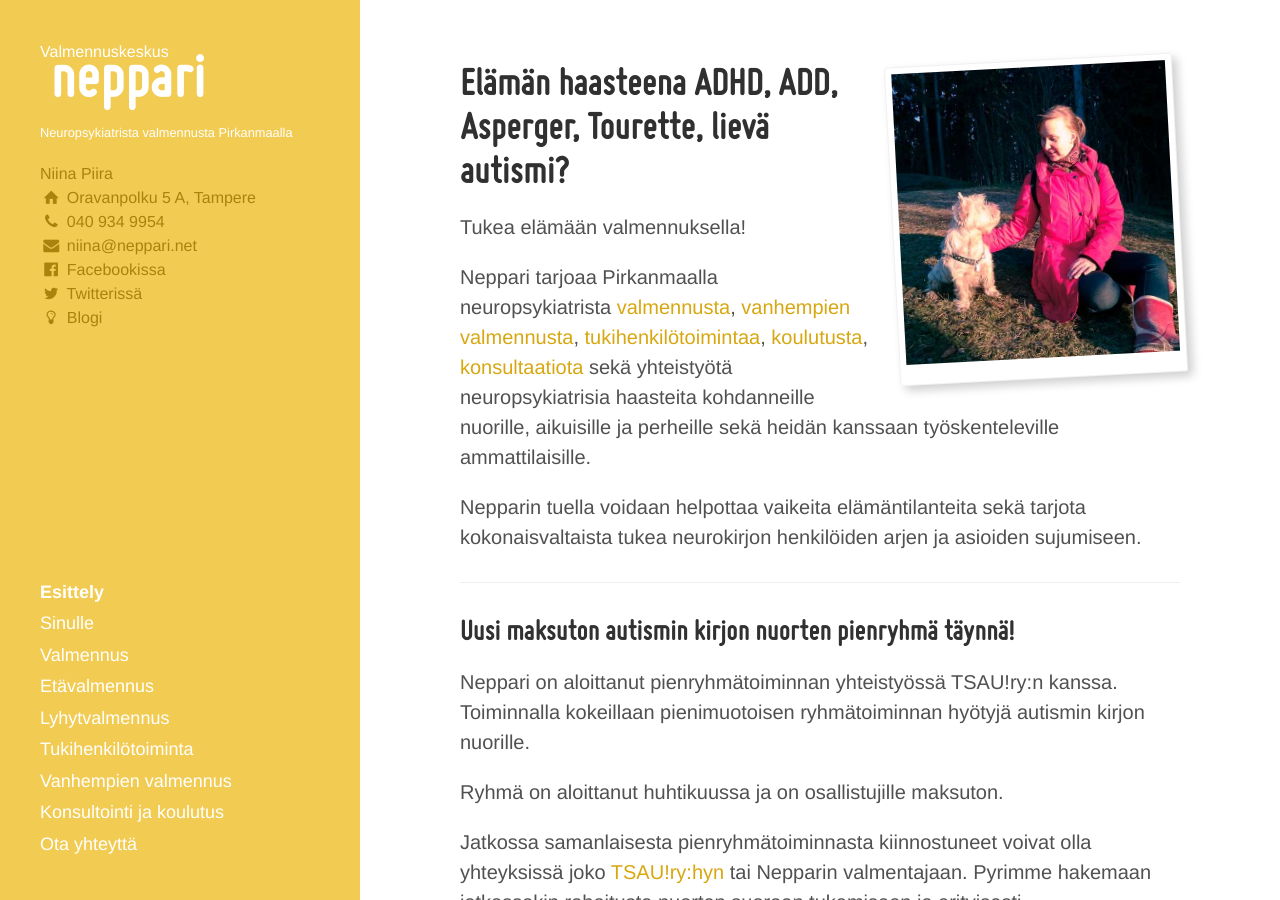
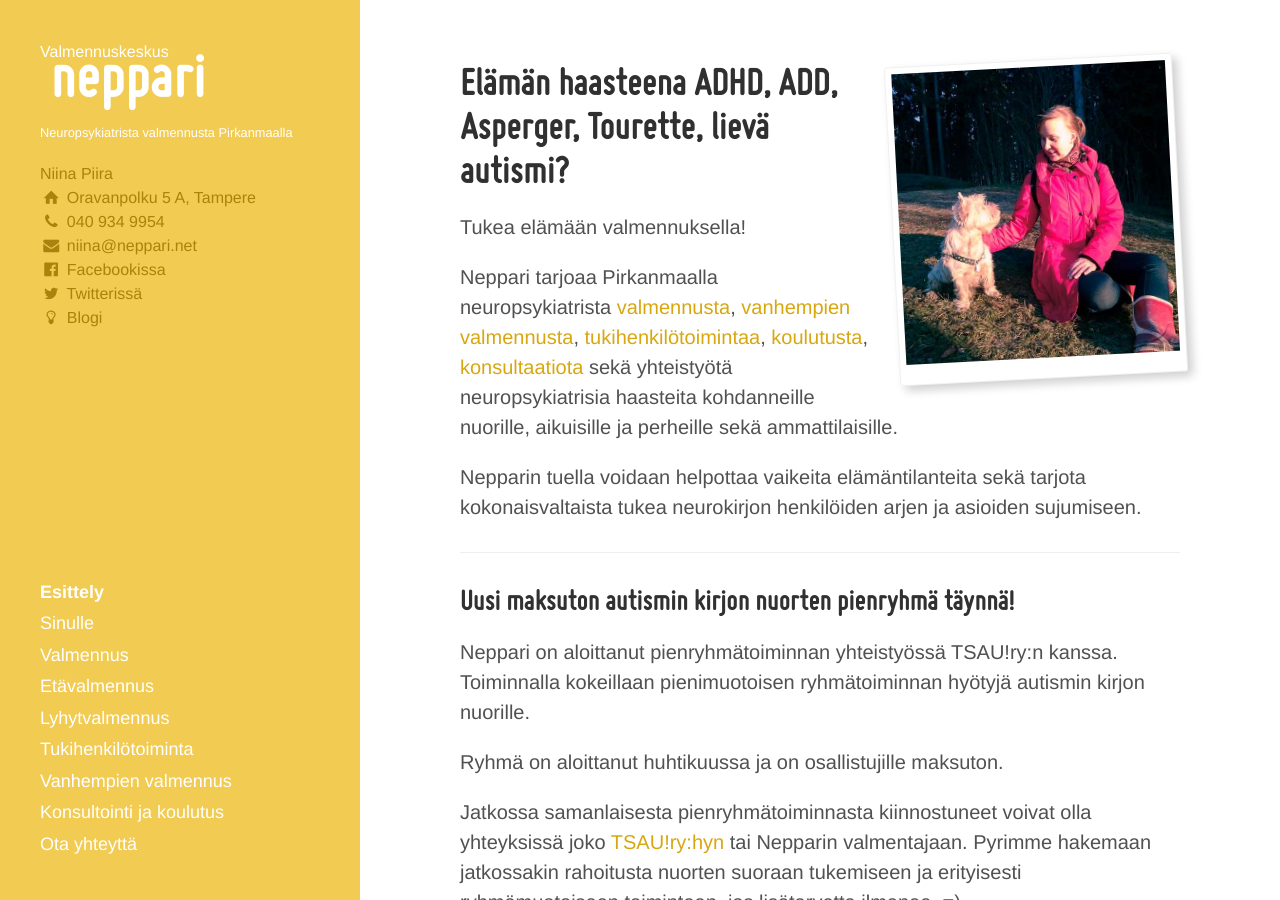
Before and after one commit to niinapiira/neppari.net, a Jekyll site: the page built from index.md, in a window 1280 px wide and 900 px high. Built offline with Jekyll 4.4.1, drawn with Linux system fonts in a browser that asks for light colours.

Commit message:
Updated index.md

```diff
--- a/index.md
+++ b/index.md
@@ -21,7 +21,7 @@ polaroid: ""
 
 Tukea elämään valmennuksella!
 
-Neppari tarjoaa Pirkanmaalla neuropsykiatrista [valmennusta](/valmennus), [vanhempien valmennusta](/vanhempien-valmennus), [tukihenkilötoimintaa](/ammatillinen-tukihenkilotoiminta), [koulutusta](/konsultointi-ja-koulutus), [konsultaatiota](/konsultointi-ja-koulutus) sekä yhteistyötä neuropsykiatrisia haasteita kohdanneille nuorille, aikuisille ja perheille sekä heidän kanssaan työskenteleville ammattilaisille.
+Neppari tarjoaa Pirkanmaalla neuropsykiatrista [valmennusta](/valmennus), [vanhempien valmennusta](/vanhempien-valmennus), [tukihenkilötoimintaa](/ammatillinen-tukihenkilotoiminta), [koulutusta](/konsultointi-ja-koulutus), [konsultaatiota](/konsultointi-ja-koulutus) sekä yhteistyötä neuropsykiatrisia haasteita kohdanneille nuorille, aikuisille ja perheille sekä ammattilaisille.
 
 Nepparin tuella voidaan helpottaa vaikeita elämäntilanteita sekä tarjota kokonaisvaltaista tukea neurokirjon henkilöiden arjen ja asioiden sujumiseen.
 
```
